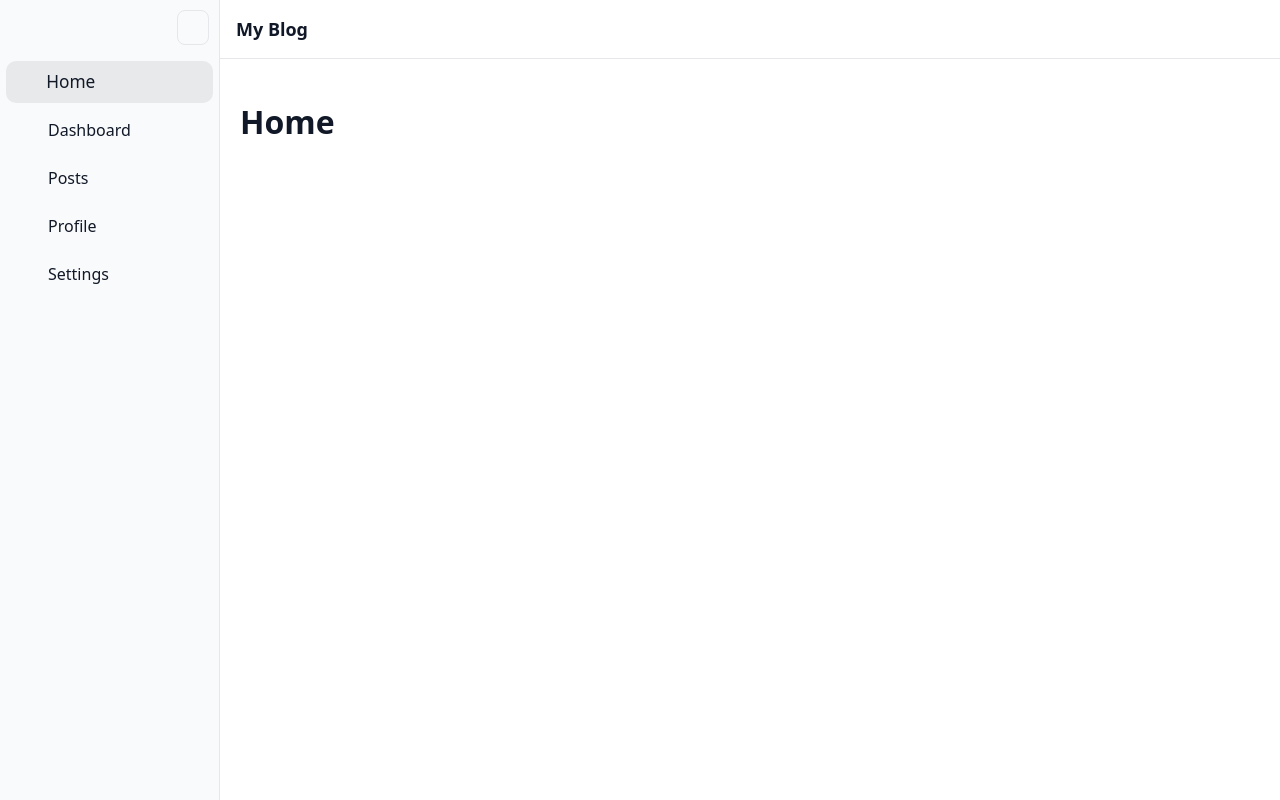
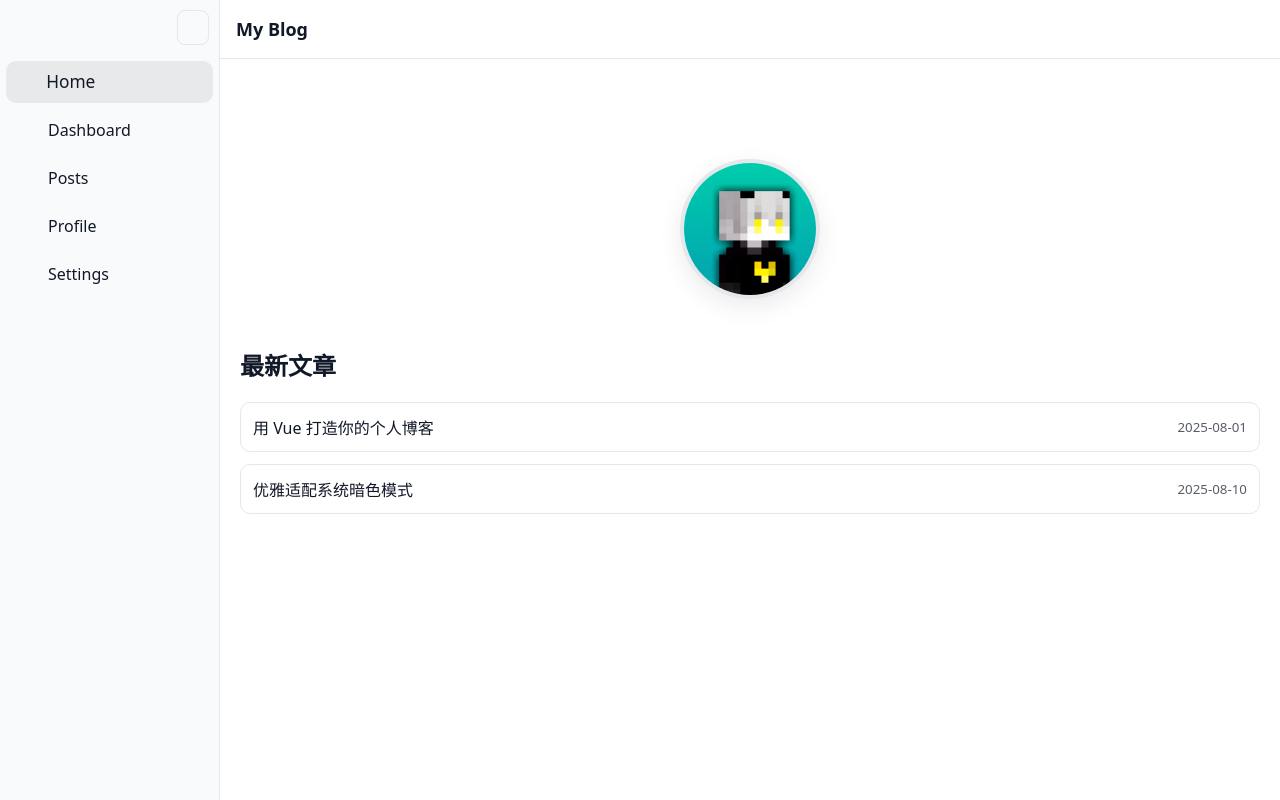
Before and after one commit to Qu1et-x/Personal-Website, a Vue app in the folder frontend/: page / in a window 1280 px wide. Built offline with nearby package versions, Linux system fonts and the light colour scheme; some icons are missing.

Commit message:
update dashboard

```diff
--- a/frontend/src/pages/Home.vue
+++ b/frontend/src/pages/Home.vue
@@ -1,9 +1,59 @@
 <template>
-  <div class="page-home">
-    <h1>Home</h1>
-  </div>
+  <section class="home">
+    <div class="hero"><img class="avatar" :src="avatar" alt="avatar" /></div>
+    <h2>最新文章</h2>
+    <ul class="list">
+      <li v-for="post in posts" :key="post.slug">
+        <RouterLink :to="`/post/${post.slug}`">{{ post.title }}</RouterLink
+        ><small>{{ post.date }}</small>
+      </li>
+    </ul>
+  </section>
 </template>
-
-<script>
-export default { name: 'Home' }
+<script setup>
+const avatar = new URL("@/assets/avatar.png", import.meta.url).href;
+const posts = [
+  {
+    slug: "hello-vue-blog",
+    title: "用 Vue 打造你的个人博客",
+    date: "2025-08-01",
+  },
+  { slug: "dark-mode", title: "优雅适配系统暗色模式", date: "2025-08-10" },
+];
 </script>
+<style scoped>
+.hero {
+  display: flex;
+  justify-content: center;
+  align-items: center;
+  margin: 10vh 0 6vh;
+}
+.avatar {
+  width: 140px;
+  height: 140px;
+  border-radius: 50%;
+  border: 4px solid var(--border);
+  box-shadow: 0 8px 24px rgba(0, 0, 0, 0.08);
+}
+.list {
+  display: grid;
+  gap: 12px;
+  padding: 0;
+  list-style: none;
+}
+li {
+  display: flex;
+  justify-content: space-between;
+  align-items: center;
+  border: 1px solid var(--border);
+  padding: 12px;
+  border-radius: 10px;
+}
+a {
+  color: var(--text);
+  text-decoration: none;
+}
+small {
+  opacity: 0.7;
+}
+</style>
--- a/frontend/src/pages/Settings.vue
+++ b/frontend/src/pages/Settings.vue
@@ -1,9 +1,43 @@
 <template>
-  <div class="page-settings">
-    <h1>Settings</h1>
-  </div>
+  <section>
+    <h2>Settings</h2>
+    <div class="row">
+      <label class="lbl"
+        ><input
+          type="checkbox"
+          v-model="follow"
+          @change="onToggle"
+        />跟随系统自动切换主题</label
+      ><small class="hint"
+        >开启后，主题将随系统深浅色变化；手动点击太阳/月亮会自动关闭此选项。</small
+      >
+    </div>
+  </section>
 </template>
-
-<script>
-export default { name: 'Settings' }
+<script setup>
+import { ref, watchEffect } from "vue";
+import { useThemeStore } from "@/store/theme";
+const theme = useThemeStore();
+const follow = ref(theme.followSystem);
+watchEffect(() => {
+  follow.value = theme.followSystem;
+});
+function onToggle() {
+  theme.setFollowSystem(follow.value);
+}
 </script>
+<style scoped>
+.row {
+  display: flex;
+  flex-direction: column;
+  gap: 6px;
+}
+.lbl {
+  display: flex;
+  align-items: center;
+  gap: 8px;
+}
+.hint {
+  color: var(--muted);
+}
+</style>
```
